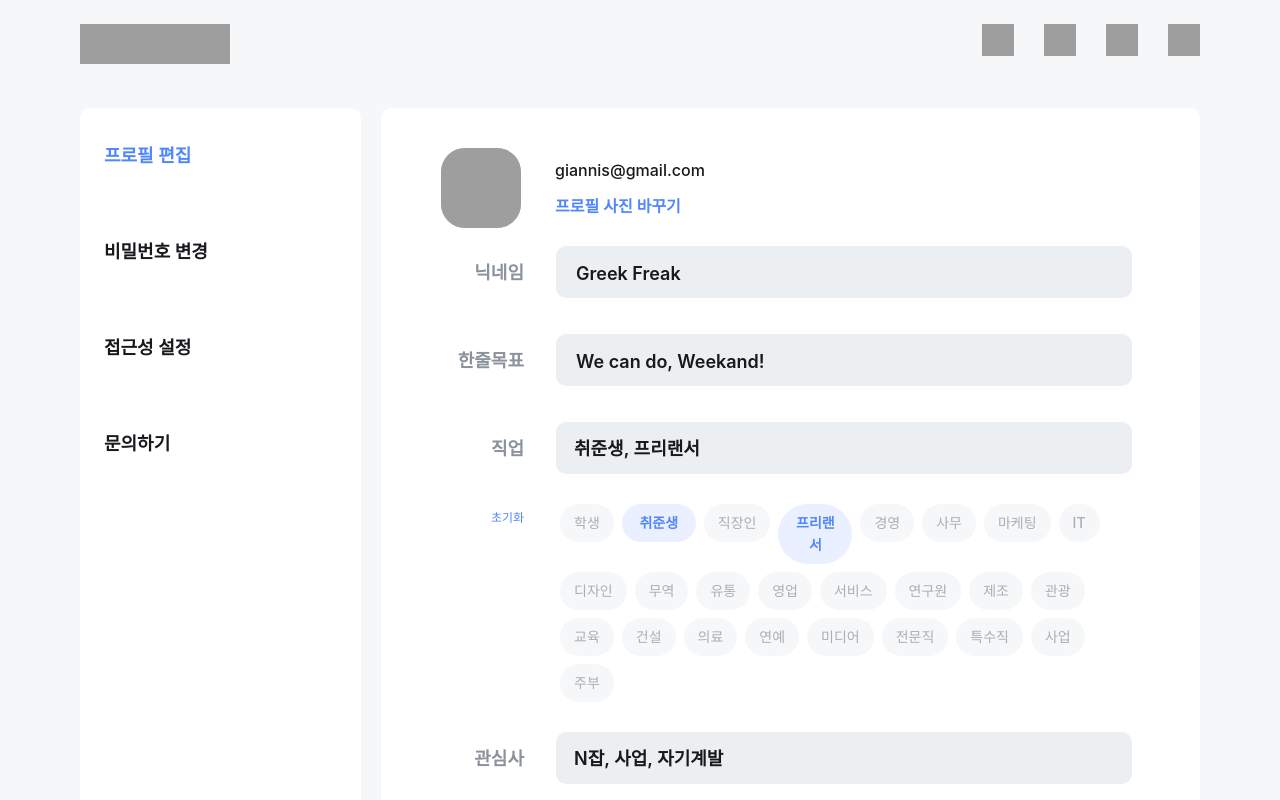
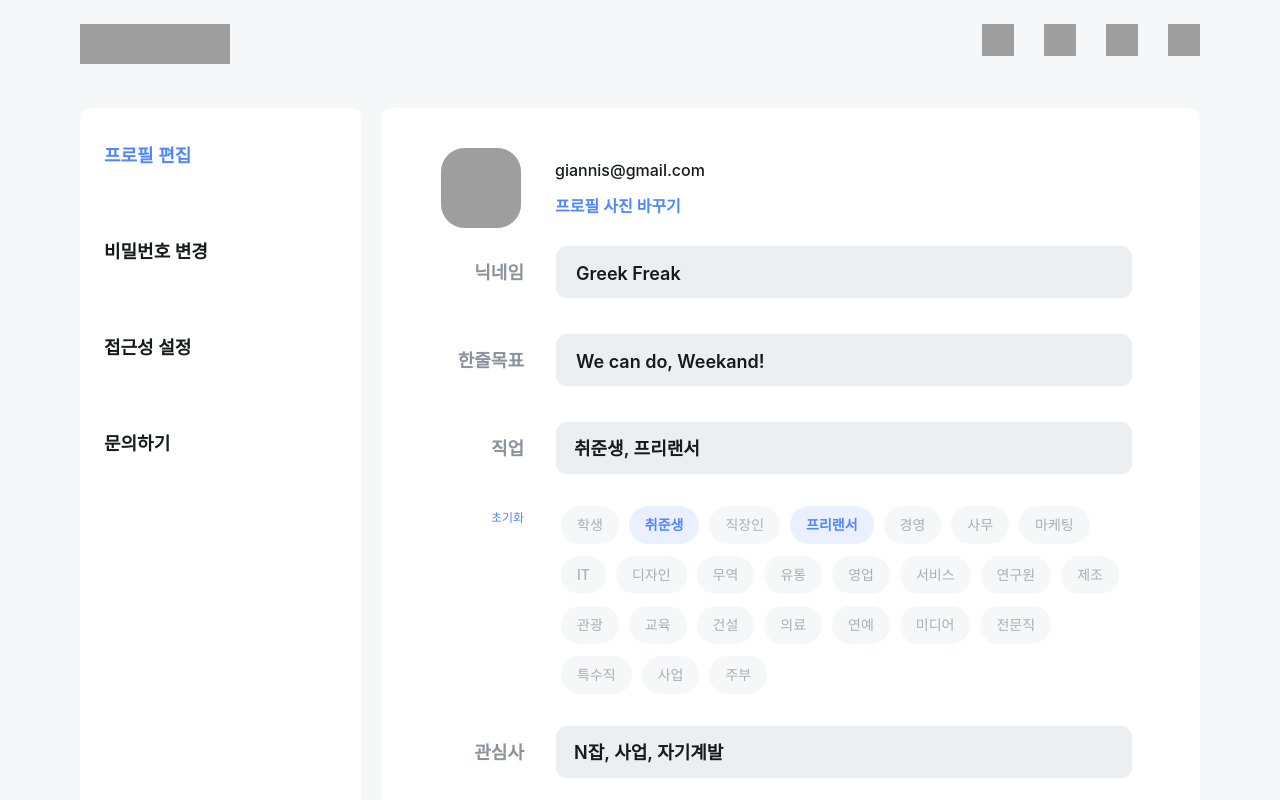
Before and after one commit to YAPP-Github/20th-ALL-Rounder-Team-1-Web, a React app: page /setting in a window 1280 px wide. Shown: the top 800 px of the page. Built offline with nearby package versions, Linux system fonts and the light colour scheme; grey boxes are pictures that could not be loaded; a web font is replaced by a local one.

Commit message:
:art: 고정 너비 제거 및 패딩 수정

```diff
--- a/src/common/Interest.tsx
+++ b/src/common/Interest.tsx
@@ -52,7 +52,6 @@ export const Interest = ({
 };
 
 const Selected = styled.button`
-  width: 74px;
   background-color: ${({ theme: { colors } }) => colors.WeekandBlueSub};
   color: ${({ theme: { colors } }) => colors.WeekandBlue};
   border-radius: 108px;
@@ -65,8 +64,8 @@ const Selected = styled.button`
   }
 
   &.setting_interest {
-    padding: 8px 14px;
-    margin: 4px;
+    padding: 8px 16px;
+    margin: 6px 5px;
     ${({ theme: { fonts } }) => fonts.SubHead3}
   }
 `;
@@ -84,8 +83,8 @@ const NotSelected = styled.button`
   }
 
   &.setting_interest {
-    padding: 8px 14px;
-    margin: 4px;
+    padding: 8px 16px;
+    margin: 6px 5px;
     ${({ theme: { fonts } }) => fonts.Body2}
   }
 `;
```
